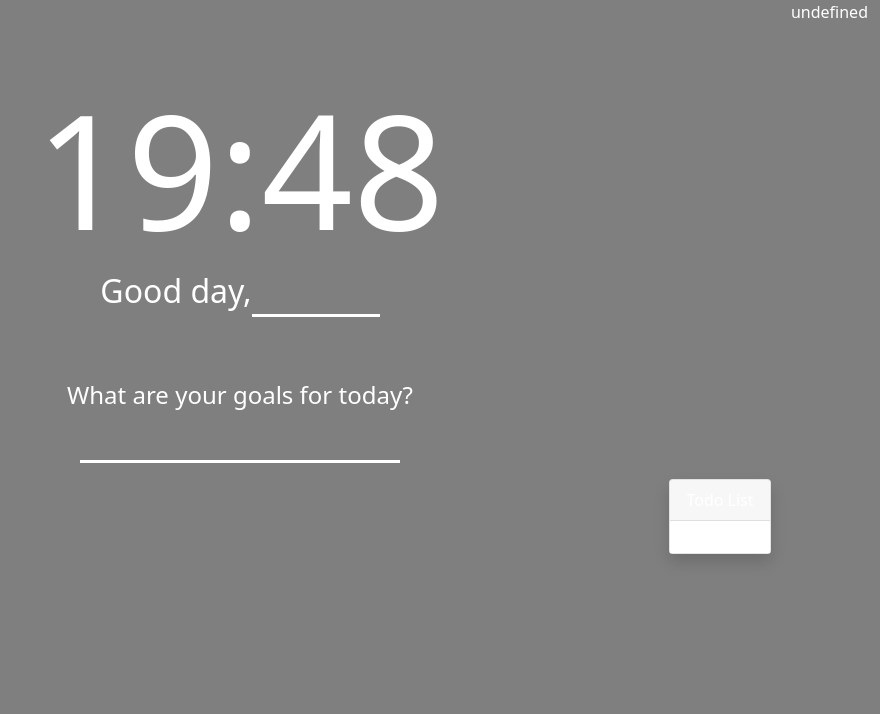
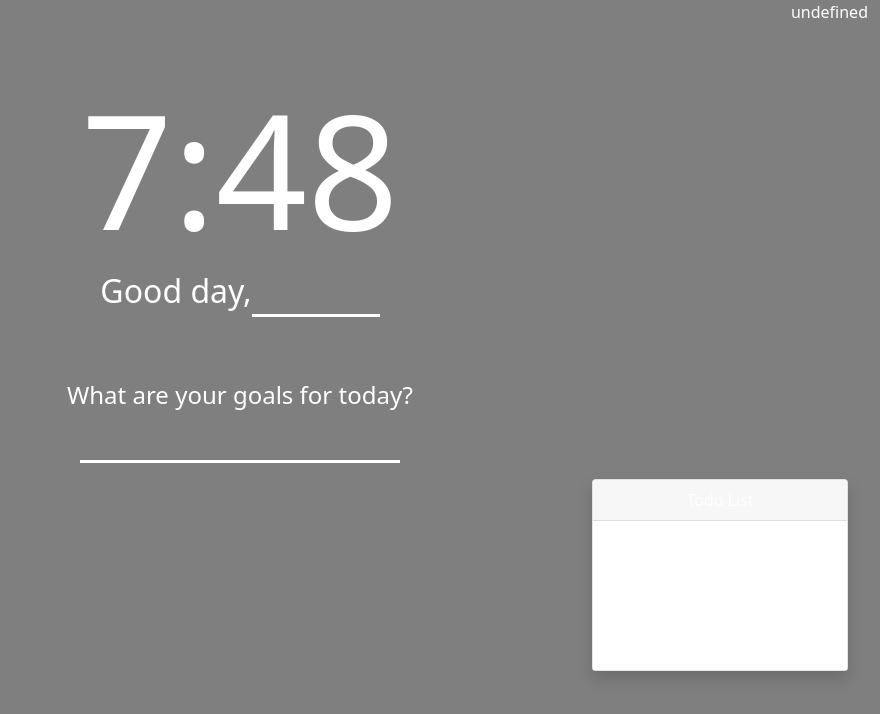
Before and after one commit to ScottFennie/Inspire3, a website with bundled scripts: page index.html in a window 1280 px wide. Shown: the whole page, without its empty margins (400-1280 px from the left). Built offline with nearby package versions, Linux system fonts and the light colour scheme; no server answers.

Commit message:
card size

```diff
--- a/app/Controllers/ClockController.js
+++ b/app/Controllers/ClockController.js
@@ -9,10 +9,10 @@ function _startClock() {
         if (hrs == 0) {
             hrs = 12
         } else if (hrs >= 12) {
-            hrs = hrs - 0;
+            hrs = hrs - 12;
             period = "PM";
         }
-        hrs = hrs < 10 ? "0" + hrs : hrs;
+        // hrs = hrs < 10 ? "0" + hrs : hrs;
         mins = mins < 10 ? "0" + mins : mins;
         sec = sec < 10 ? "0" + sec : sec;
 
--- a/assets/style/style.css
+++ b/assets/style/style.css
@@ -53,3 +53,8 @@
 .myclass:hover+.hide {
     display: block;
 }
+
+.tdsize {
+    width: 16rem;
+    min-height: 12rem;
+}
--- a/index.html
+++ b/index.html
@@ -63,7 +63,7 @@
                     <!-- quote goes here -->
                 </div>
                 <div class="col-lg-3 d-flex justify-content-center">
-                    <div class="card glassy text-light mb-3 shadow">
+                    <div class="card glassy text-light mb-3 shadow tdsize">
                         <div class="card-header text-center glassy2">Todo List</div>
                         <div class="card-body glassy2">
                             <ul class="list-group" id="todo">
```
